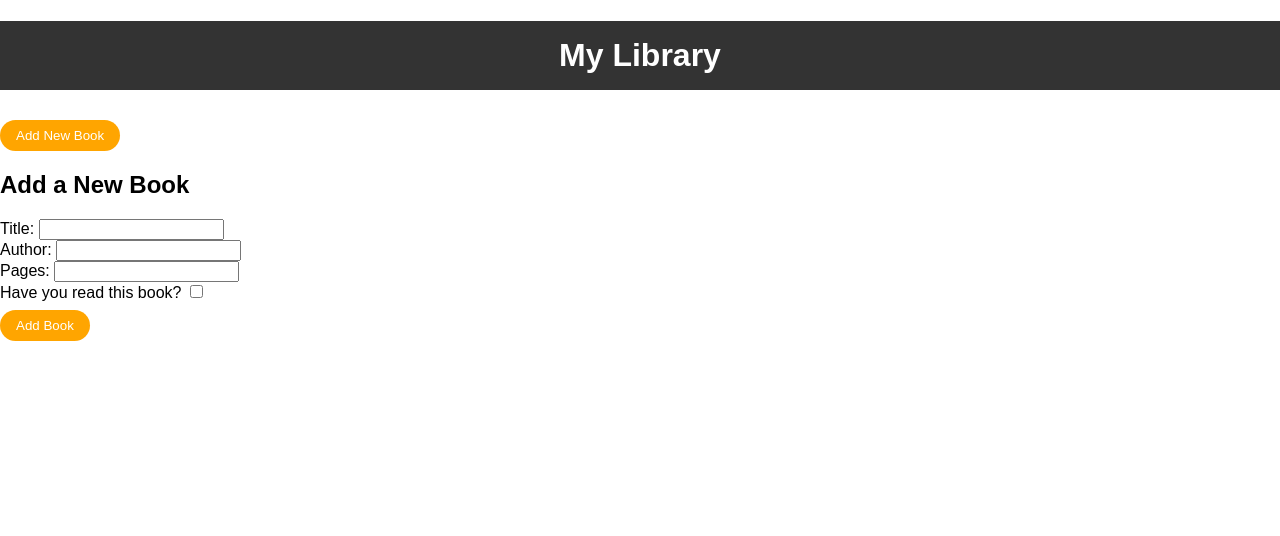
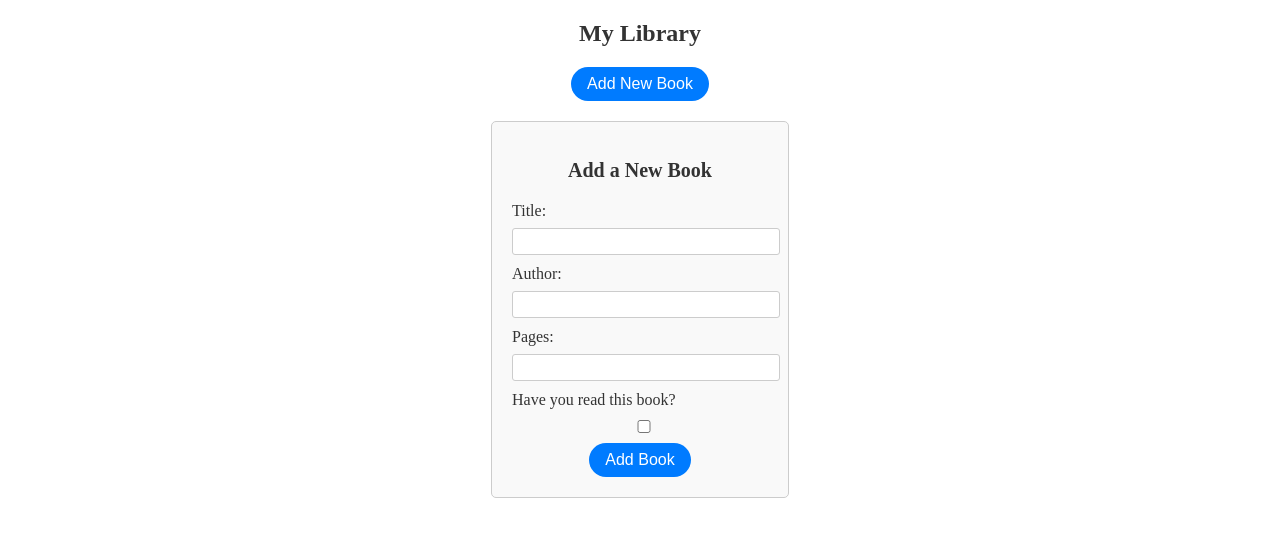
Before and after one commit to Bazzy09/project-Library, a plain HTML site: page index.html in a window 1280 px wide. Both pictures are taken after a click on the button "Add New Book". Drawn offline with Linux system fonts and the light colour scheme.

Commit message:
styled the form element

```diff
--- a/index.html
+++ b/index.html
@@ -1,15 +1,13 @@
 <!DOCTYPE html>
 <html lang="en">
-<head>
+ <head>
   <meta charset="UTF-8">
   <meta name="viewport" content="width=device-width, initial-scale=1.0">
   <title>Library App</title>
   <link rel="stylesheet" href="resources\styles\styles.css">
-</head>
-<body>
-
+ </head>
+ <body>
     <h1>My Library</h1>
-    <div class="library"></div>
     <button id="new-book-btn">Add New Book</button>
     <div id="add-book-form" style="display: none;">
         <h2>Add a New Book</h2>
@@ -29,6 +27,7 @@
             <button type="submit">Add Book</button>
         </form>
     </div>
+    <div class="library"></div>
     <script src="resources\scripts\script.js"></script>
   </body>
 </html>
--- a/resources/styles/styles.css
+++ b/resources/styles/styles.css
@@ -1,48 +1,78 @@
-body {
-    font-family: Arial, sans-serif;
-    margin: 0;
-    padding: 0;
-  }
+h1 {
+  font-size: 24px;
+  margin: 20px 0;
+  text-align: center;
+  color: #333;
+}
 
-  h1 {
-    background-color: #333;
-    color: white;
-    text-align: center;
-    padding: 1rem 0;
-  }
+#new-book-btn {
+  display: block;
+  margin: 20px auto;
+  padding: 0.5rem 1rem;
+  background-color: #007bff;
+  color: #fff;
+  border: none;
+  border-radius: 3em;
+  cursor: pointer;
+  font-size: 16px;
+}
 
-  main {
-    display: flex;
-    flex-direction: column;
-    align-items: center;
-    margin: 2rem;
-  }
+#add-book-form {
+  display: none;
+  max-width: 20vw;
+  max-height: 10hv;
+  margin: 0 auto;
+  padding: 20px;
+  border: 1px solid #ccc;
+  background-color: #f9f9f9;
+  border-radius: 5px;
+  text-align: center;
+}
 
-  .library {
-    display: grid;
-    grid-template-columns: repeat(auto-fill, minmax(300px, 1fr));
-    gap: 1rem;
-  }
+#add-book-form h2 {
+  font-size: 20px;
+  margin-bottom: 20px;
+  color: #333;
+}
 
-  .book-card {
-    border: 1px solid #ddd;
-    padding: 1rem;
-  }
+#book-form label {
+  display: block;
+  margin-bottom: 8px;
+  text-align: left;
+  color: #333;
+}
 
-  button {
-    background-color: orange;
-    color: white;
-    border: none;
-    padding: 0.5rem 1rem;
-    cursor: pointer;
-    margin-top: 0.5rem;
-    border-radius: 3em;
-  }
+#book-form input[type="text"],
+#book-form input[type="number"],
+#book-form input[type="checkbox"] {
+  width: 100%;
+  padding: 5px;
+  margin-bottom: 10px;
+  border: 1px solid #ccc;
+  border-radius: 3px;
+}
 
-  button:hover {
-    background-color: #0056b3;
-  }
+#book-form button[type="submit"] {
+  background-color: #007bff;
+  color: #fff;
+  padding: 0.5rem 1rem;
+  border: none;
+  border-radius: 3em;
+  cursor: pointer;
+  font-size: 16px;
+}
 
-  button:active {
-    background-color: #003b80;
-  }
+.library {
+  display: flex;
+  flex-wrap: wrap;
+  gap: 20px;
+  justify-content: center;
+}
+
+.book-card {
+  max-width: 300px;
+  border: 1px solid #ccc;
+  padding: 10px;
+  border-radius: 5px;
+  text-align: left;
+}
```
